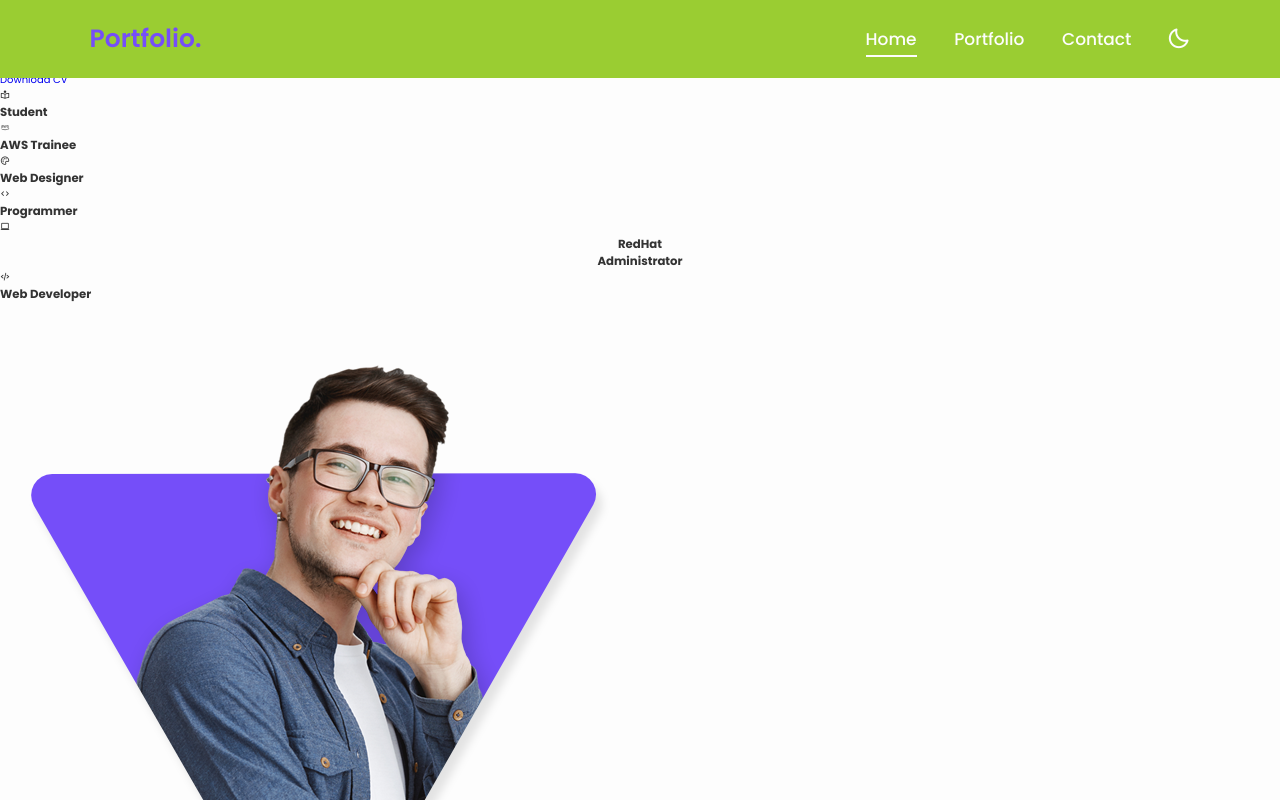
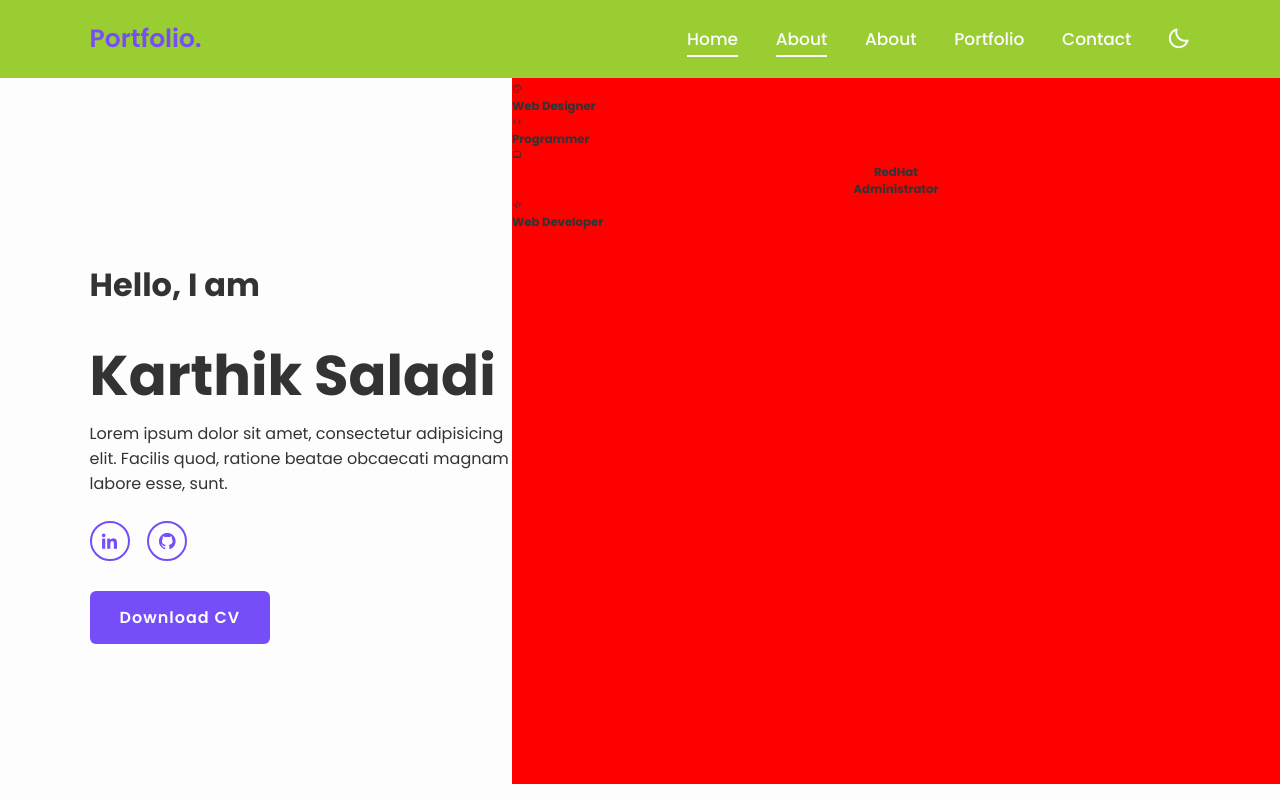
Before and after one commit to Karthik-Saladi5/MyPortfolio, a plain HTML site: page index.html in a window 1280 px wide. Shown: the top 800 px of the page. Drawn offline with nearby package versions, Linux system fonts and the light colour scheme.

Commit message:
index & profession container

```diff
--- a/css/style.css
+++ b/css/style.css
@@ -18,6 +18,7 @@
   --white-color: #fdfdfd;
   --shadow-color: Irgba(0, 0, 0, 2);
 }
+
 html {
   font-size: 62.5%;
   overflow-x: hidden;
@@ -27,6 +28,7 @@ body {
   background: var(--bg-color);
   color: var(--text-color);
 }
+
 .header {
   position: fixed;
   top: 0;
@@ -46,6 +48,7 @@ body {
   cursor: default;
   margin-right: auto;
 }
+
 .navbar a {
   position: relative;
   font-size: 1.7rem;
@@ -69,3 +72,85 @@ body {
   color: var(--white-color);
   cursor: pointer;
 }
+
+section {
+  min-height: 100vh;
+  padding: 10rem 7% 2rem;
+}
+
+.home {
+  display: flex;
+  align-items: center;
+}
+
+.home .home-content {
+  max-width: 44rem;
+}
+
+.home-content h3 {
+  font-size: 3.2rem;
+  font-weight: 700;
+  line-height: 3;
+}
+
+.home-content h1 {
+  font-size: 5.6rem;
+  font-weight: 700;
+  margin-bottom: 0.3rem;
+}
+
+.home-content p {
+  font-size: 1.6rem;
+}
+
+.home-content .social-media a {
+  display: inline-flex;
+  justify-content: center;
+  align-items: center;
+  width: 4rem;
+  height: 4rem;
+  background: transparent;
+  border: 0.2rem solid var(--main-color);
+  border-radius: 50%;
+  box-shadow: 0 0.2rem 0.5rem var(--shadow-color);
+  font-size: 2rem;
+  color: var(--main-color);
+  margin: 2.5rem 1.5rem 3rem 0;
+}
+
+.home-content .social-media a:hover {
+  background: var(--main-color);
+  color: var(--white-color);
+}
+
+.btn {
+  display: inline-block;
+  padding: 1.2rem 2.8rem;
+  background: var(--main-color);
+  border-radius: 0.6rem;
+  box-shadow: 0.2rem 0.5rem var(--shadow-color);
+  font-size: 1.6rem;
+  color: var(--white-color);
+  letter-spacing: 0.1rem;
+  font-weight: 600;
+  border: 0.2rem solid transparent;
+  transition: 0.5s ease;
+}
+
+.btn:hover {
+  background: transparent;
+  color: var(--main-color);
+  border-color: var(--main-color);
+}
+
+.home .profession-container {
+  position: absolute;
+  top: 50%;
+  right: 0;
+  transform: translateY(-50%);
+  width: 768px;
+  height: 768px;
+  background: red;
+  overflow: hidden;
+  pointer-events: none;
+}
--- a/index.html
+++ b/index.html
@@ -28,6 +28,8 @@
       <a href="#" class="logo">Portfolio.</a>
       <nav class="navbar">
         <a href="#home" class="active">Home</a>
+        <a href="#about" class="active">About</a>
+        <a href="#services" class="services">About</a>
         <a href="#portfolio">Portfolio</a>
         <a href="#contact">Contact</a>
       </nav>
@@ -108,11 +110,11 @@
         <a href="#" class="btn">Read More</a>
       </div>
     </section>
-    <!-- skills section design -->
-    <section class="skills" id="skills">
+    <!-- services section design -->
+    <section class="services" id="services">
       <h2 class="heading">My <span>Skills</span></h2>
-      <div class="skills-container">
-        <div class="skills-box">
+      <div class="services-container">
+        <div class="services-box">
           <i class="bx bx-code-alt"></i>
           <h3>Web Development</h3>
           <p>
@@ -122,7 +124,7 @@
           </p>
           <a href="#" class="btn">Read More</a>
         </div>
-        <div class="skills-box">
+        <div class="services-box">
           <i class="bx bx-laptop"></i>
           <h3>RedHat Administrator</h3>
           <p>
@@ -132,7 +134,7 @@
           </p>
           <a href="#" class="btn">Read More</a>
         </div>
-        <div class="skills-box">
+        <div class="services-box">
           <i class="bx bx-code"></i>
           <h3>Programmer</h3>
           <p>
@@ -142,7 +144,7 @@
           </p>
           <a href="#" class="btn">Read More</a>
         </div>
-        <div class="skills-box">
+        <div class="services-box">
           <i class="bx bx-palette"></i>
           <h3>Web Designer</h3>
           <p>
```
